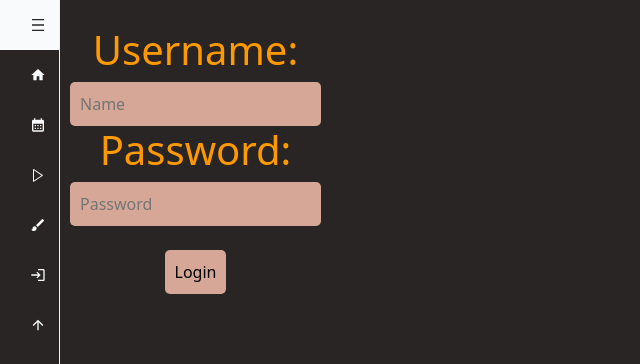
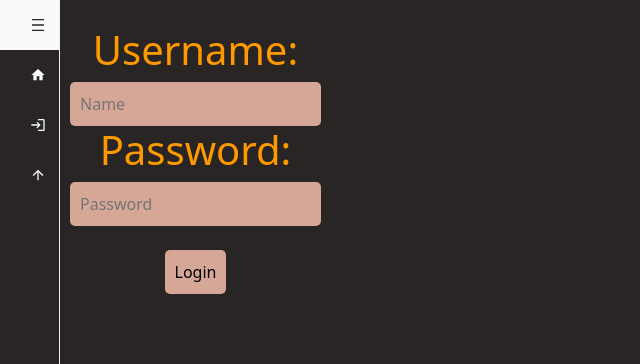
Before and after one commit to dianakarpeev/Calcifolio, a React (Create React App) app in the folder frontend/: page /login in a window 1280 px wide. Shown: the top 364 px of the page, without its empty margins (0-640 px from the left). Built offline with nearby package versions, Linux system fonts and the light colour scheme.

Commit message:
login and welcome page done???

```diff
--- a/frontend/src/components/App.js
+++ b/frontend/src/components/App.js
@@ -14,19 +14,21 @@ import { DeleteVideo } from './DeleteVideo';
 import { UpdateVideo } from './UpdateVideo';
 import { AddDeadline } from './AddDeadline';
 import { useState } from "react";
+import { useCookies } from 'react-cookie';
 
 import TwoPanes from "./TwoPanes";
 import { AddArtwork } from './AddArtWork';
 import { UpdateArtwork } from './UpdateArtwork';
 import { Signup } from './Signup';
 import {Login} from './Login';
+import { Welcome } from './Welcome';
 
 /**
  * Displays the navigation bar paths
  * @returns routing of different endpoints
  */
 function App() {
-
+  const [cookies, setCookie] = useCookies('[user]')
   const defaultRightPane = <p></p>;
   const [rightPane, setRightPane] = useState(defaultRightPane);
   const defaultLeftPane = <AddDeadline setDisplay={setRightPane} />;
@@ -34,7 +36,20 @@ function App() {
     <div>
 
     </div>
-
+  if (cookies.user == null) {
+    return (
+    <div className="App">
+    <Routes>
+    <Route path="/" element={<MainLayout />}>
+      <Route index element={<Welcome />} />
+      <Route path="login" element={<Login />} />
+      <Route path="signup" element={<Signup />} />
+      </Route>
+    </Routes>
+    </div>
+    );
+  }
+  else {
   return (
     <div className="App">
       <Routes>
@@ -66,5 +81,5 @@ function App() {
     </div>
   );
   }
-
+}
 export default App;
--- a/frontend/src/components/LoginForm.js
+++ b/frontend/src/components/LoginForm.js
@@ -35,6 +35,7 @@ function LoginForm() {
             else {
                 setCookie('user', username.current.value, { path: '/' })
                 setCookie('password', pwd.current.value, { path: '/' })
+                navigate("/home");
             }
         }
 
--- /dev/null
+++ b/frontend/src/components/Welcome.js
@@ -0,0 +1,9 @@
+function Welcome() {
+    return (
+        <div>
+            <h1>Welcome to Calcifolio, please log in to proceed</h1>
+        </div>
+
+    )
+}
+export {Welcome}
--- a/frontend/src/layouts/MainLayout.js
+++ b/frontend/src/layouts/MainLayout.js
@@ -41,6 +41,37 @@ function MainLayout() {
 const [cookies, setCookie] = useCookies(['user']);
 
   const {collapseSidebar} = useProSidebar();
+
+if (cookies.user == null) {
+    return (
+      <div  style={{ display: 'flex', height: '100%', minHeight: '100vh', backgroundColor: "#292524"}}>
+   <Sidebar backgroundColor="#292524" defaultCollapsed="true" collapsedWidth="60px" margin="0%" padding="0%">
+     <Menu style = {{ display: "flex", flexDirection :"row", textAlign: "center", justifyContent: "flex-start"}} menuItemStyles={{
+          button: {
+              backgroundColor: '#292524',
+              color: '#f8fafc',
+              alignSelf : 'flex-start',
+              '&:hover': {
+                backgroundColor: '#f8fafc',
+                color: '#292524'
+            },
+          }}}>
+    <MenuItem icon={<MdDensityMedium/>} onClick={() => collapseSidebar()}></MenuItem>
+    <MenuItem icon={<MdHome/>} component={<Link to="/" label="Home" />}>Home</MenuItem>
+    <MenuItem icon={<MdOutlineLogin/>} component={<Link to="/login" label="Login" />}>Login</MenuItem>
+    <MenuItem icon={<MdArrowUpward/>} component={<Link to="/signup" label="Sign up" />}>Sign up</MenuItem>
+     </Menu>
+   </Sidebar>
+   <main style={{ padding: 10 }}>
+
+<Header></Header>
+<Outlet></Outlet>
+
+</main>
+   </div>
+    )
+  }
+  else {
    return   (
 
    <div  style={{ display: 'flex', height: '100%', minHeight: '100vh', backgroundColor: "#292524"}}>
@@ -83,13 +114,9 @@ const [cookies, setCookie] = useCookies(['user']);
 
    </main>
  </div>
-);
+
+);}
+        }
 
 
-
-
-
-
-
-}
 export default MainLayout;
```
Also changed, not shown: 1 other file (tests, documents, lock files or other folders).
